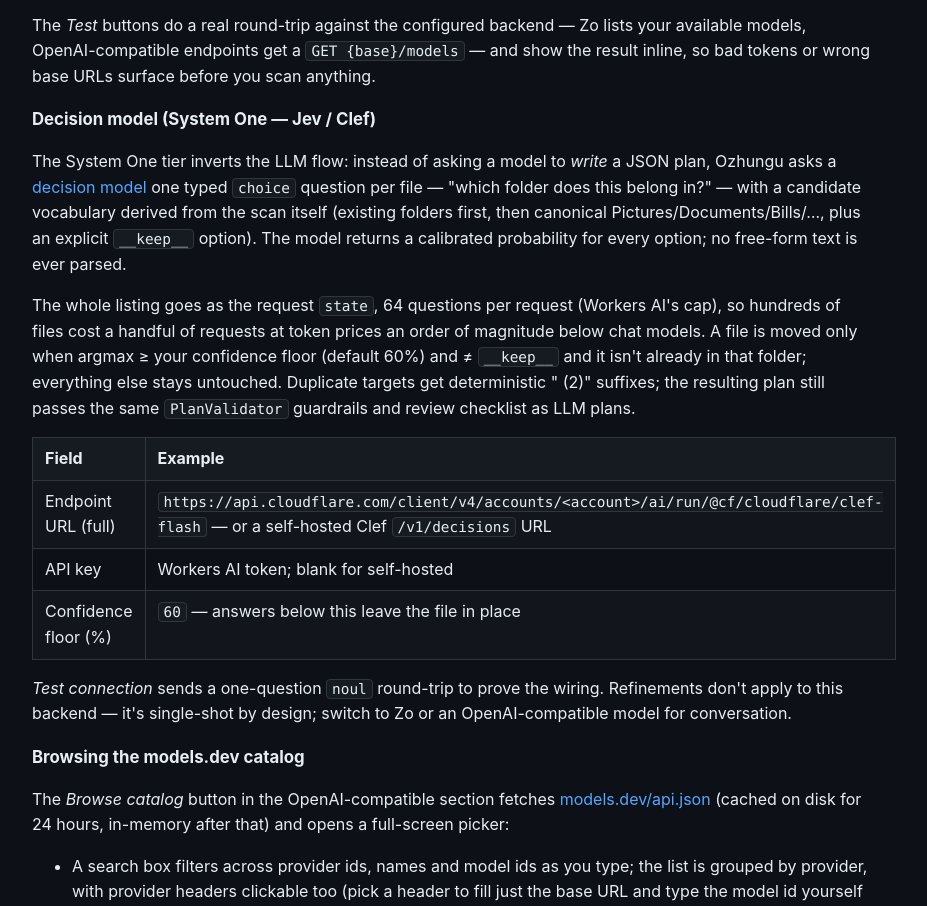
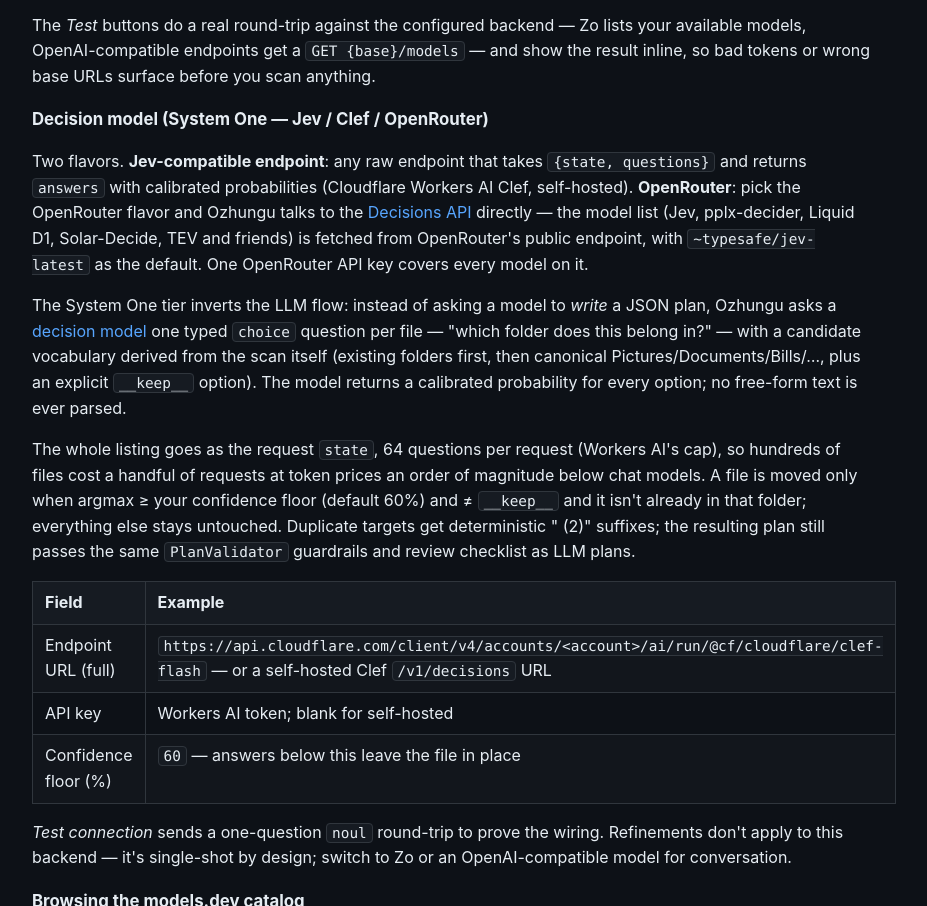
Before and after one commit to LogicIncZo/ozhungu, a plain HTML site: page docs/guide.html in a window 1280 px wide. Shown: the part 1614-2520 px from the top of the page, without its empty margins (188-1115 px from the left). Drawn offline with Linux system fonts and the light colour scheme.

Commit message:
docs: v0.6.0 — OpenRouter System One flavor, folder browser, move-into picker

```diff
--- a/docs/guide.html
+++ b/docs/guide.html
@@ -70,7 +70,16 @@
 
   <p>The <em>Test</em> buttons do a real round-trip against the configured backend — Zo lists your available models, OpenAI-compatible endpoints get a <code>GET {base}/models</code> — and show the result inline, so bad tokens or wrong base URLs surface before you scan anything.</p>
 
-  <h3>Decision model (System One — Jev / Clef)</h3>
+  <h3>Decision model (System One — Jev / Clef / OpenRouter)</h3>
+  <p>Two flavors. <strong>Jev-compatible endpoint</strong>: any raw endpoint that takes
+  <code>{state, questions}</code> and returns <code>answers</code> with calibrated
+  probabilities (Cloudflare Workers AI Clef, self-hosted). <strong>OpenRouter</strong>: pick
+  the OpenRouter flavor and Ozhungu talks to the
+  <a href="https://openrouter.ai/docs/guides/community/jev">Decisions API</a> directly —
+  the model list (Jev, pplx-decider, Liquid D1, Solar-Decide, TEV and friends) is fetched
+  from OpenRouter's public endpoint, with <code>~typesafe/jev-latest</code> as the default.
+  One OpenRouter API key covers every model on it.</p>
+  <h3 style="display:none">old</h3>
   <p>The System One tier inverts the LLM flow: instead of asking a model to <em>write</em> a JSON plan, Ozhungu asks a <a href="https://developers.cloudflare.com/workers-ai/models/clef/">decision model</a> one typed <code>choice</code> question per file — "which folder does this belong in?" — with a candidate vocabulary derived from the scan itself (existing folders first, then canonical Pictures/Documents/Bills/…, plus an explicit <code>__keep__</code> option). The model returns a calibrated probability for every option; no free-form text is ever parsed.</p>
   <p>The whole listing goes as the request <code>state</code>, 64 questions per request (Workers AI's cap), so hundreds of files cost a handful of requests at token prices an order of magnitude below chat models. A file is moved only when argmax ≥ your confidence floor (default 60%) and ≠ <code>__keep__</code> and it isn't already in that folder; everything else stays untouched. Duplicate targets get deterministic " (2)" suffixes; the resulting plan still passes the same <code>PlanValidator</code> guardrails and review checklist as LLM plans.</p>
   <table>
```
